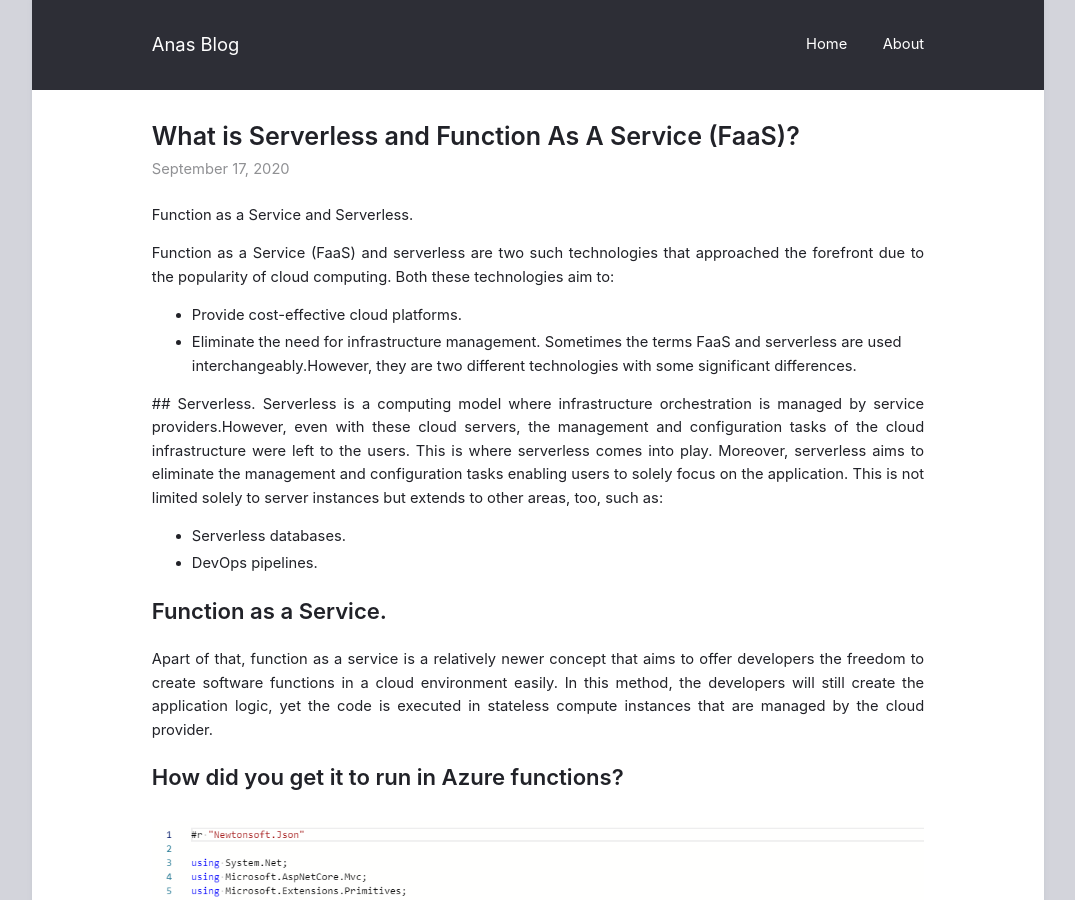
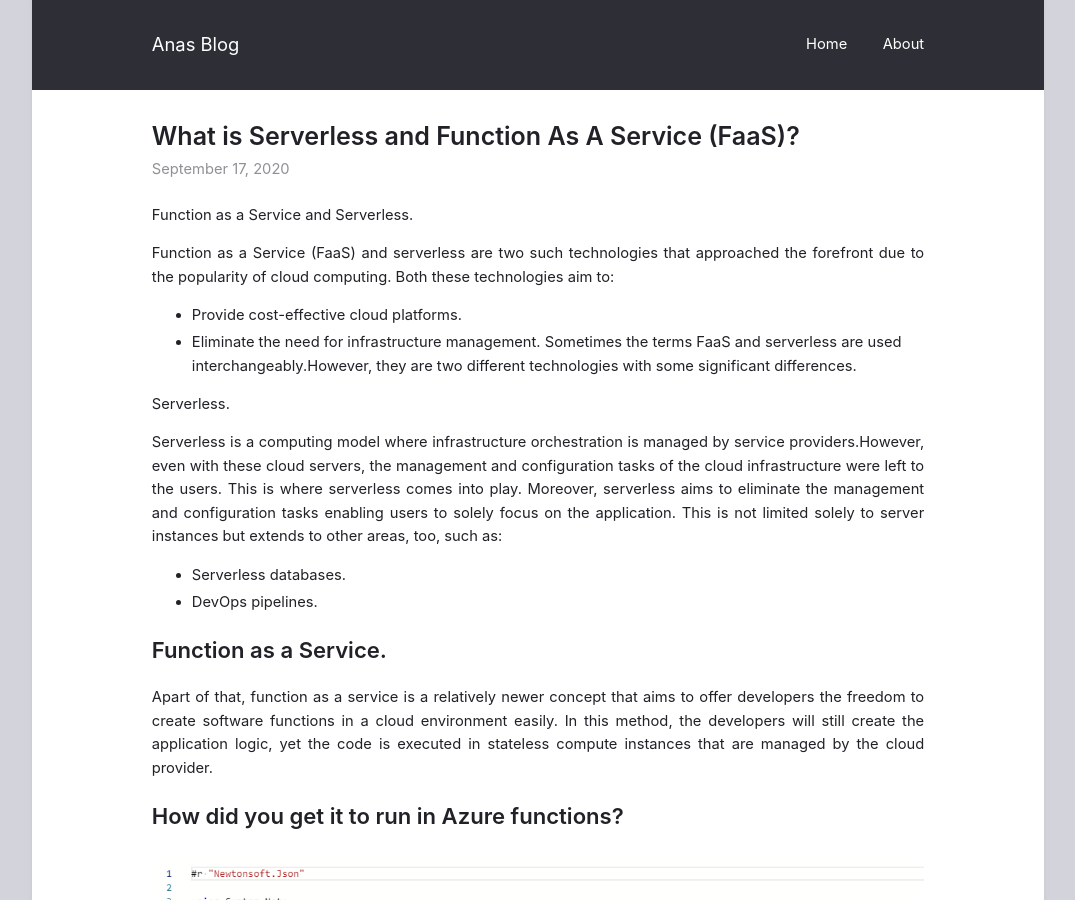
Before and after one commit to ItsAnass/ItsAnass.github.io, a Jekyll site: the page built from _posts/2020-09-17-Serverless.md, in a window 1280 px wide and 900 px high. Shown: the whole window, without its empty margins (102-1177 px from the left). Built offline with Jekyll 4.4.1, drawn with Linux system fonts in a browser that asks for light colours.

```diff
--- a/_posts/2020-09-17-Serverless.md
+++ b/_posts/2020-09-17-Serverless.md
@@ -9,7 +9,8 @@ Function as a Service (FaaS) and serverless are two such technologies that appro
 * Eliminate the need for infrastructure management.
  Sometimes the terms FaaS and serverless are used interchangeably.However, they are two different technologies with some significant differences.
 
- ## Serverless.
+ Serverless.
+
 Serverless is a computing model where infrastructure orchestration is managed by service providers.However, even with these cloud servers, the management and configuration     tasks of the cloud infrastructure were left to the users.
 This is where serverless comes into play. Moreover, serverless aims to eliminate the management and configuration tasks enabling users to solely focus on the application.
 This is not limited solely to server instances but extends to other areas, too, such as:
```
